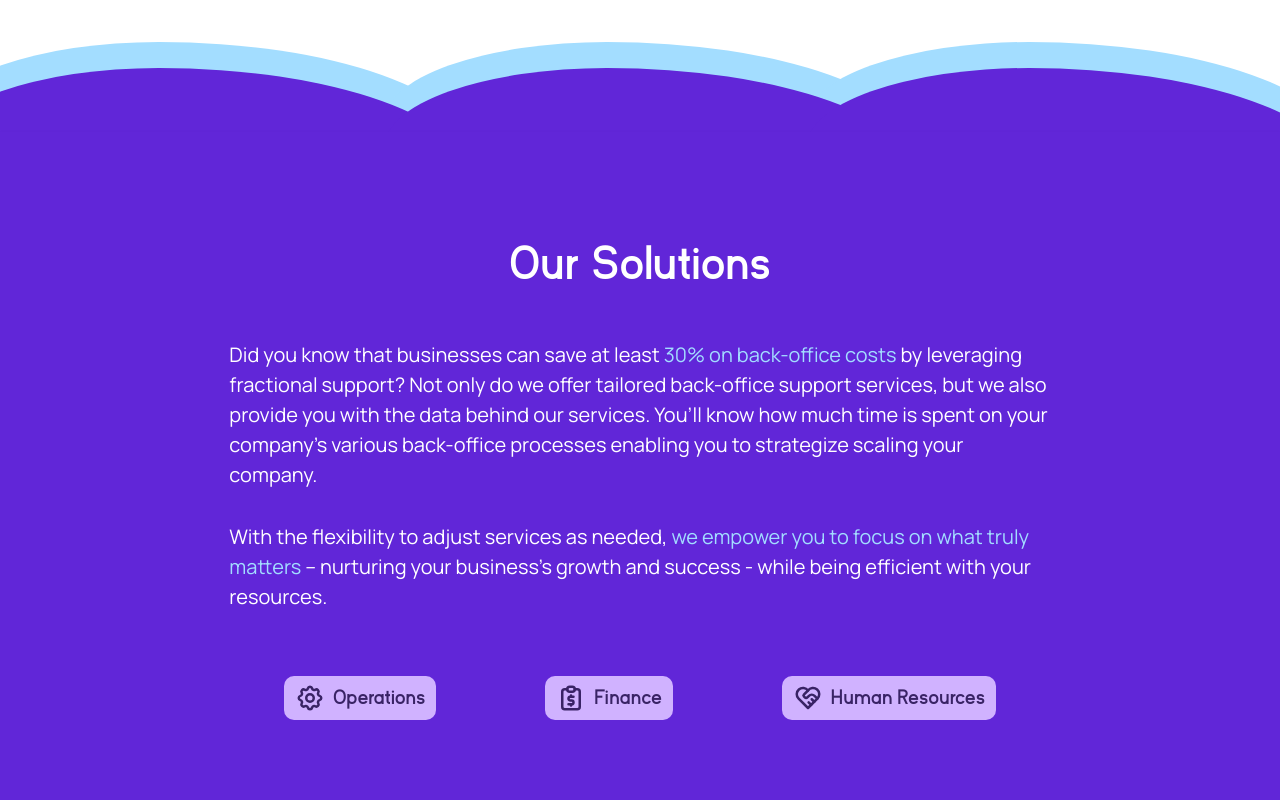
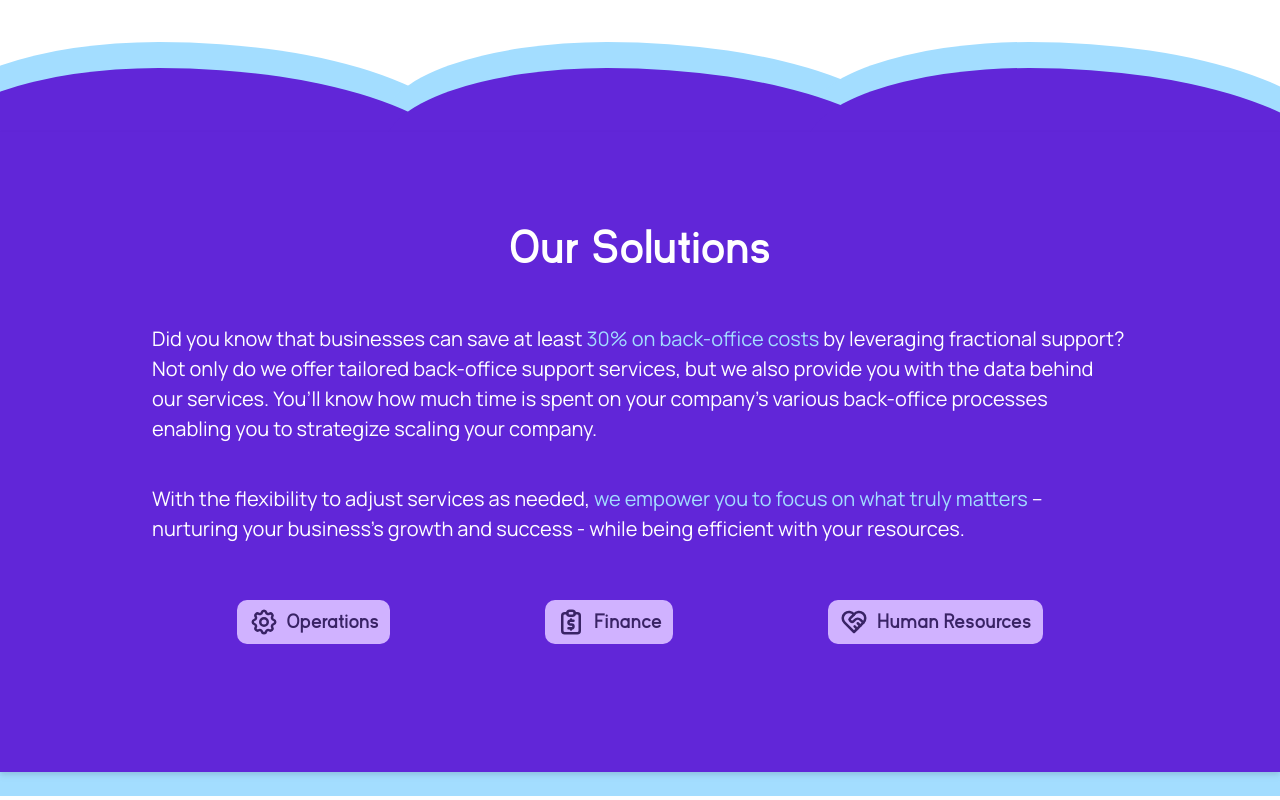
Before and after one commit to hicass/tag-ops-v3, a Next.js app: page / in a window 1280 px wide. Shown: the part 680-1480 px from the top of the page. Built offline with nearby package versions, Linux system fonts and the light colour scheme.

Commit message:
Update the styling of the Solutions Section

```diff
--- a/src/components/LandingPage/SolutionsSection.tsx
+++ b/src/components/LandingPage/SolutionsSection.tsx
@@ -68,14 +68,14 @@ const animationLinkVariants: Variants = {
 const SolutionsSection: FC = () => {
   return (
     <section className="w-full mt-14 sm:mt-28 relative">
-      <div className="flex flex-col items-center p-6 bg-primary drop-shadow-md z-10 py-14 sm:py-24">
+      <div className="flex flex-col items-center gap-10 bg-primary drop-shadow-md z-10 py-14 sm:pt-20 sm:pb-32">
         <h1 className="text-background">Our Solutions</h1>
 
         <motion.div
           initial={{ opacity: 0 }}
           whileInView={{ opacity: 1 }}
           transition={{ duration: 0.5 }}
-          className="flex flex-col mt-4 gap-8 sm:mt-10 md:w-2/3 2xl:w-1/2"
+          className="flex flex-col items-center gap-10 px-6 w-full lg:w-4/5 2xl:w-1/2"
         >
           <p className="text-background txt-md">
             Did you know that businesses can save at least
@@ -105,14 +105,14 @@ const SolutionsSection: FC = () => {
             once: true,
             amount: 'all',
           }}
-          className="flex flex-col sm:flex-row gap-8 sm:gap-0 w-full justify-around mt-10 sm:mt-16 md:w-2/3 2xl:w-1/2"
+          className="flex flex-col px-6 sm:flex-row gap-8 sm:gap-0 w-full justify-between md:w-2/3 2xl:w-1/2 mt-4"
         >
           {solutionsLinks.map((solution, idx) => (
             <Link key={idx} href={solution.href}>
               <motion.div
                 variants={animationLinkVariants}
                 whileHover={{ y: 3 }}
-                className="service-button flex flex-row items-center py-4 gap-2"
+                className="service-button w-fit flex flex-row items-center py-4 gap-2"
               >
                 <Image
                   src={solution.iconPath}
```
